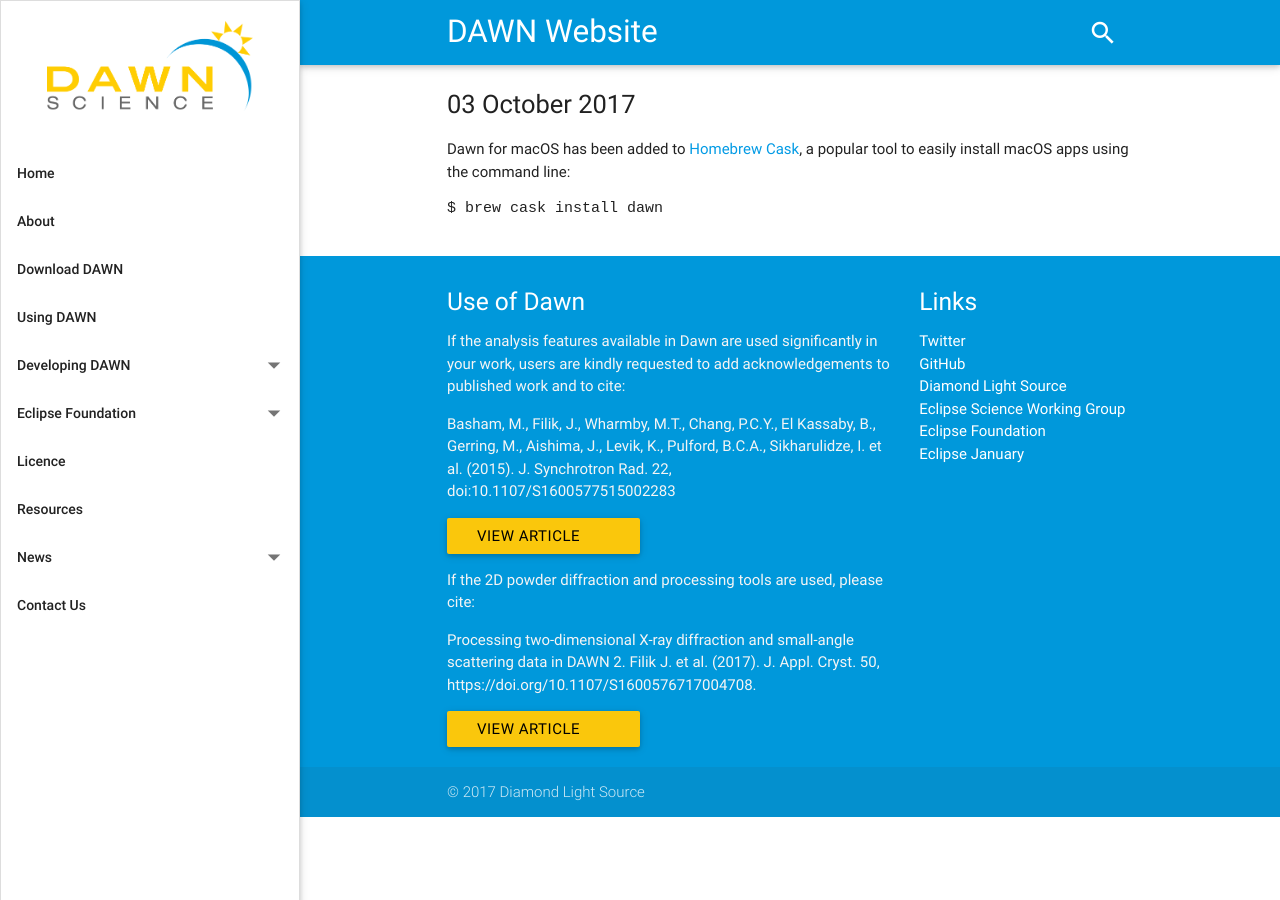
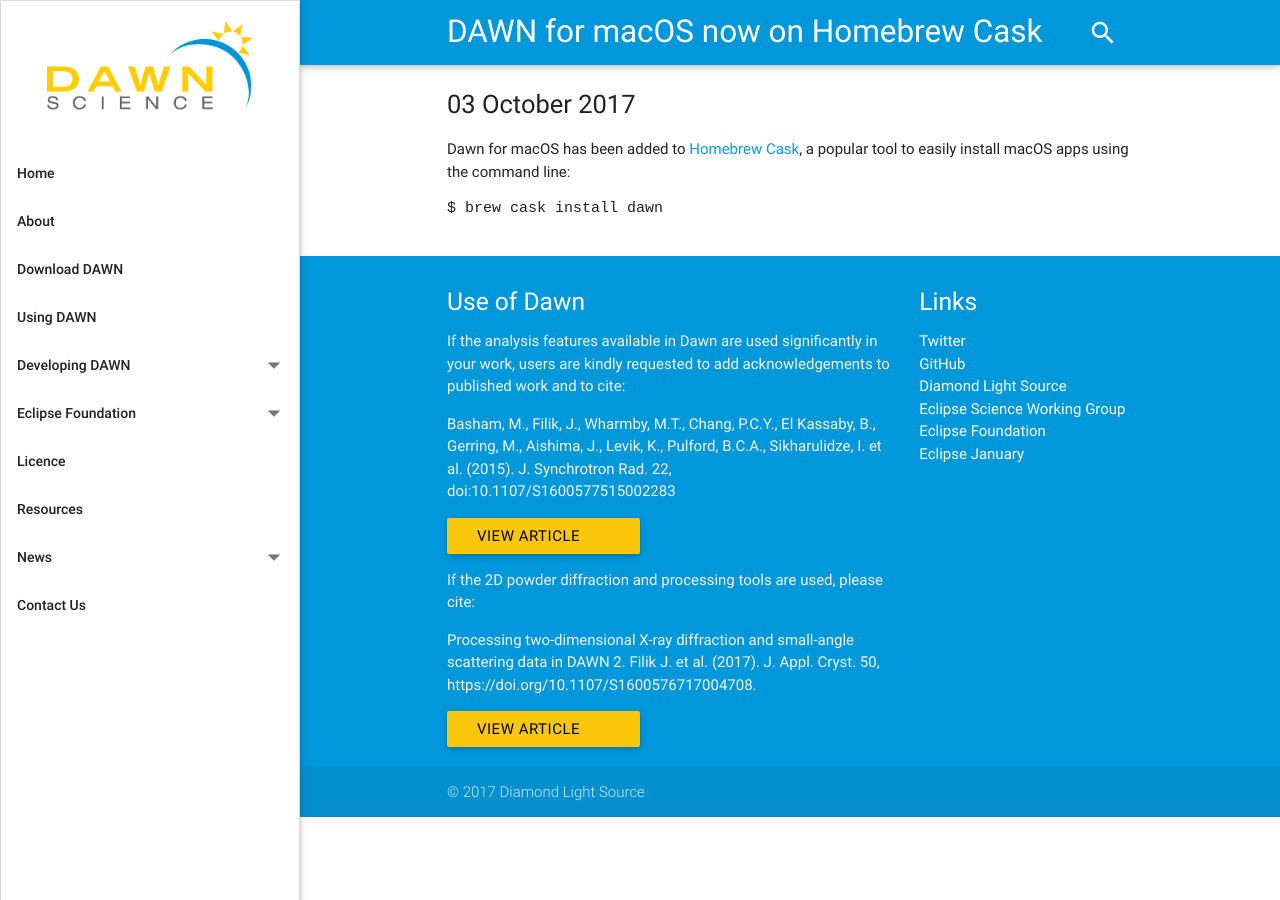
Before and after one commit to DawnScience/dawn-website, a Jekyll site: the page built from _posts/2017-10-03-dawn-macos-homebrew-cask.md, in a window 1280 px wide. Built offline with Jekyll 4.4.1, drawn with Linux system fonts in a browser that asks for light colours; nearby versions of some CDN libraries.

Commit message:
Fix typo

```diff
--- a/_posts/2017-10-03-dawn-macos-homebrew-cask.md
+++ b/_posts/2017-10-03-dawn-macos-homebrew-cask.md
@@ -1,5 +1,5 @@
 ---
-title:  "DAWN for macOS now on Homebrew Cask
+title:  "DAWN for macOS now on Homebrew Cask"
 ---
 
 Dawn for macOS has been added to [Homebrew Cask](https://caskroom.github.io), a popular tool to easily install macOS apps using the command line:
```
